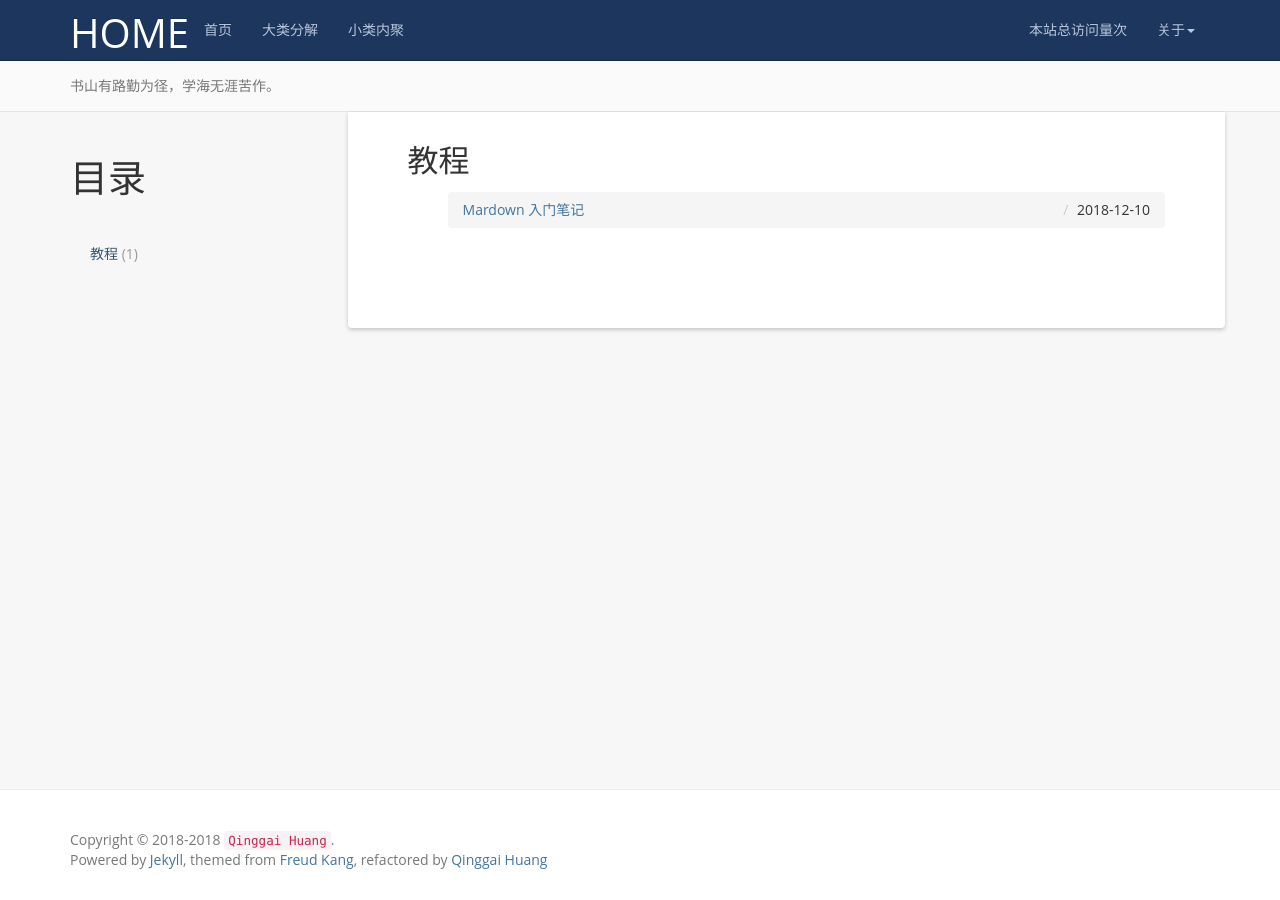
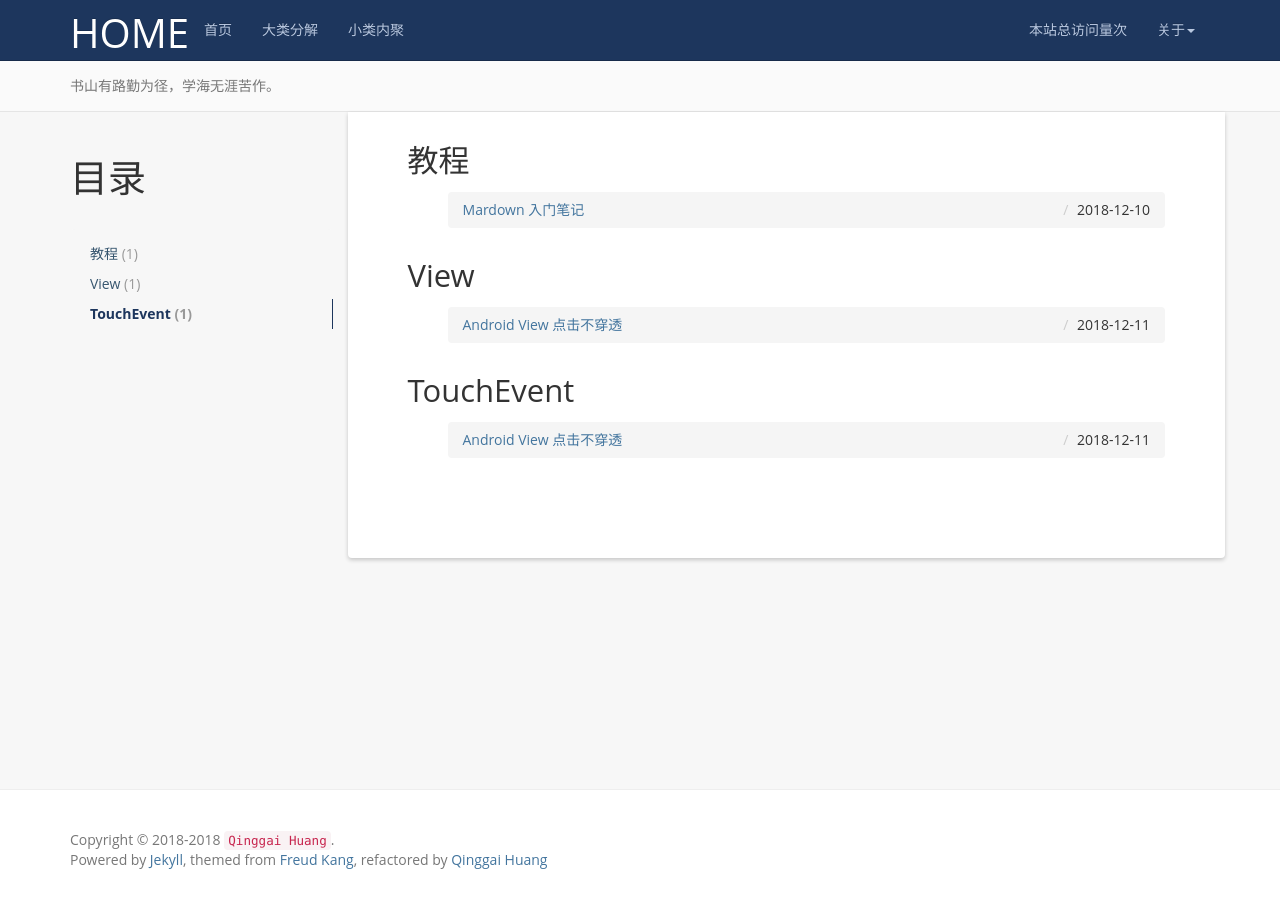
Before and after one commit to hqglichao/hqglichao.github.io, a Jekyll site: the page built from tag/index.html, in a window 1280 px wide. Built offline with Jekyll 4.4.1, drawn with Linux system fonts in a browser that asks for light colours; nearby versions of some CDN libraries; comment, search, counter and statistics services are not loaded.

Commit message:
add 2018-12-11-touch-event-do-not-pass-through.md
Signed-off-by: huangqinggai <huangqinggai@qiyi.com>

```diff
--- a/_config.yml
+++ b/_config.yml
@@ -1,5 +1,5 @@
 # Site settings
-name: hqglichao's 博客
+title: hqglichao's 博客
 email: huangqinggai@126.com
 author: Qinggai Huang
 github: https://github.com/hqglichao
--- a/_includes/banner.html
+++ b/_includes/banner.html
@@ -3,7 +3,11 @@
   <div class="container">
   	{% if page.categories != null %}
     	<a href="{{ '/categories/' | prepend: site.baseurl }}#{{page.categories}}-ref">{{page.categories}}</a>	/
-    	<a href="{{ '/tag/' | prepend: site.baseurl }}#{{page.tag}}-ref">{{page.tag}}</a>
+      <a href="{{ '/tag/' | prepend: site.baseurl }}#{{page.tag}}-ref">
+        {% for t in page.tags %}
+          {{ t | prepend: ' '}}
+        {% endfor %}
+      </a>
     {% else %}
     	{{ site.banner }}
     {% endif %}
--- a/_includes/docs_header.html
+++ b/_includes/docs_header.html
@@ -7,7 +7,7 @@
 		-->
 		    <h1>{{ site.motto }}</h1>
     {% else %}
-	    <h1>{{ site.name }}</h1>
+	    <h1>{{ site.title }}</h1>
 	    <p>{{ site.description }}</p>
     {% endif %}
   </div>
--- a/_includes/head.html
+++ b/_includes/head.html
@@ -3,9 +3,9 @@
 	<meta http-equiv="X-UA-Compatible" content="IE=edge">
 	<meta name="viewport" content="width=device-width, initial-scale=1.0">
 	{% if page.title %}
-	  <title>{{ page.title | append: ' - ' |append: site.name }}</title>
+	  <title>{{ page.title | append: ' - ' |append: site.title }}</title>
 	{% else %}
-	  <title>{{ site.name }}</title>
+	  <title>{{ site.title }}</title>
 	{% endif %}
 
 	<link rel="shortcut icon" href="{{ '/styles/images/favicon.jpg' | prepend: site.baseurl }}">
@@ -15,9 +15,9 @@
 	<link rel="stylesheet" href="{{ '/styles/css/fontawesome/css/font-awesome.min.css' | prepend: site.baseurl }}">
 	<link rel="stylesheet" href="{{ '/styles/css/syntax.css' | prepend: site.baseurl }}">
 	<link rel="canonical" href="{{ page.url | replace:'index.html','' | prepend: site.baseurl }}">
-	<link rel="alternate" type="application/rss+xml" title="{{ site.name }}" href="{{ '/feed.xml' | prepend: site.baseurl }}">
+	<link rel="alternate" type="application/rss+xml" title="{{ site.title }}" href="{{ '/feed.xml' | prepend: site.baseurl }}">
 
-	<meta name="keywords" content="{{ page.title | append: ', ' | append: site.name | append: ', ' | append: site.meta_description}}">
+	<meta name="keywords" content="{{ page.title | append: ', ' | append: site.title | append: ', ' | append: site.meta_description}}">
 	<meta name="description" content="{{site.meta_description}}">
 
 	<script src="{{ '/styles/js/jquery.min.js' | prepend: site.baseurl }}"></script>
--- /dev/null
+++ b/_posts/2018-12-11-touch-event-do-not-pass-through.md
@@ -0,0 +1,21 @@
+---
+layout: post
+title: Android View 点击不穿透
+date: 2018-12-11 17:16:00 +0800
+categories: Android
+tag: [View, TouchEvent]
+---
+
+* content
+{:toc}
+
+这是一篇关于[Mardown Tutorial](https://www.markdowntutorial.com/)的笔记。
+本文所有示例源码，都可以在这个[项目源码](https://github.com/hqglichao/hqglichao.github.io)找到。
+
+
+入门笔记1                       {#Mardow}
+====================================
+
+
+致谢							{#Thanks}
+====================================
```
Also changed, not shown: _posts/2018-12-10-markdown-tutorial.md (+3 -2 lines), styles/images/favicon.jpg.
